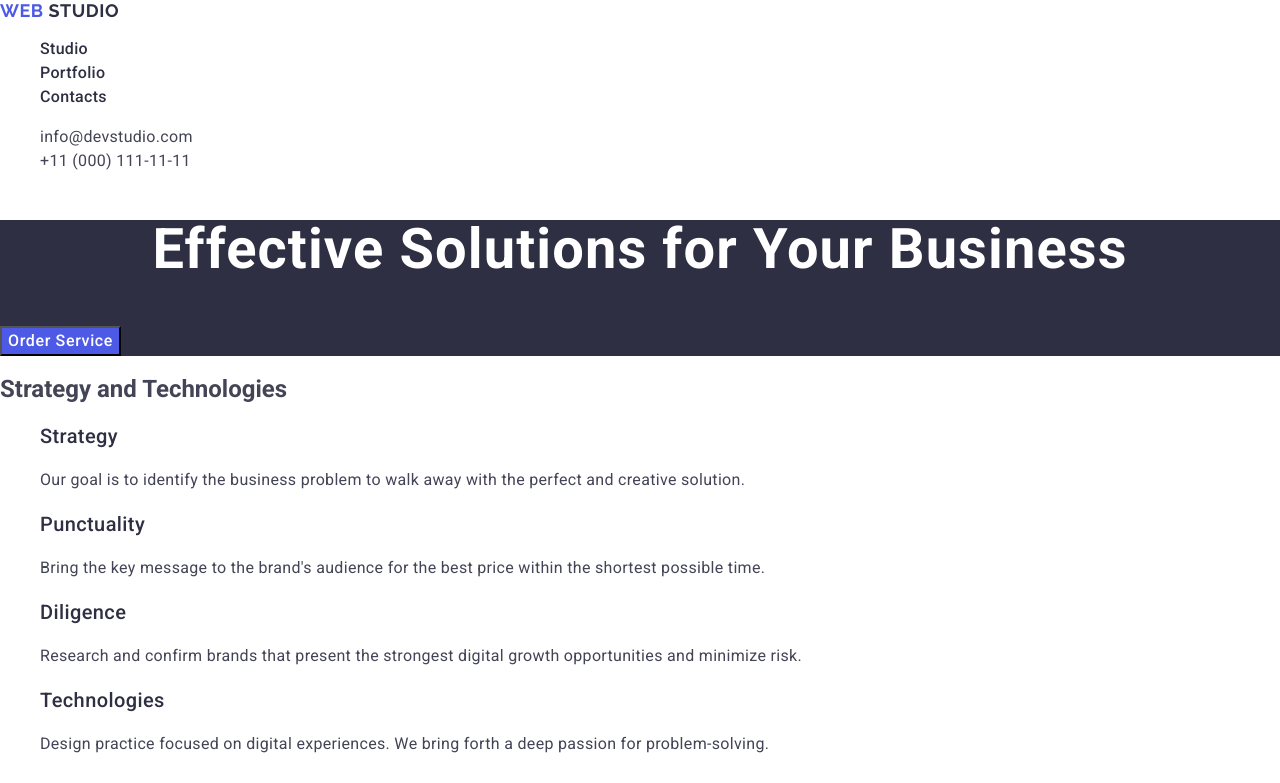
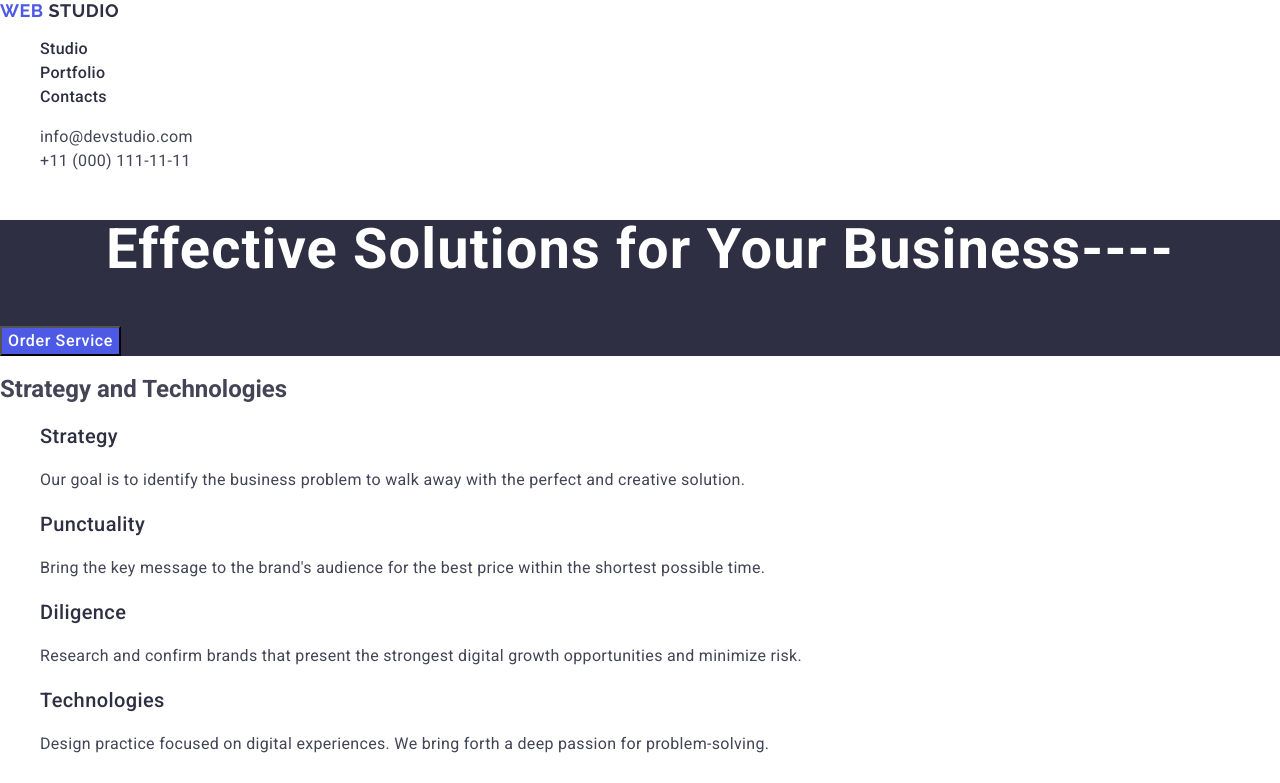
Before and after one commit to OsadchaTV/goit-markup-hw-02, a plain HTML site: page index.html in a window 1280 px wide. Shown: the top 783 px of the page. Drawn offline with nearby package versions, Linux system fonts and the light colour scheme.

```diff
--- a/index.html
+++ b/index.html
@@ -53,7 +53,7 @@
       <!-- ==========Section Hero========== -->
       <section class="section-hero">
         <h1 class="section-hero-title">
-          Effective Solutions for Your Business
+          Effective Solutions for Your Business----
         </h1>
         <button class="section-hero-button" type="button">Order Service</button>
       </section>
```
